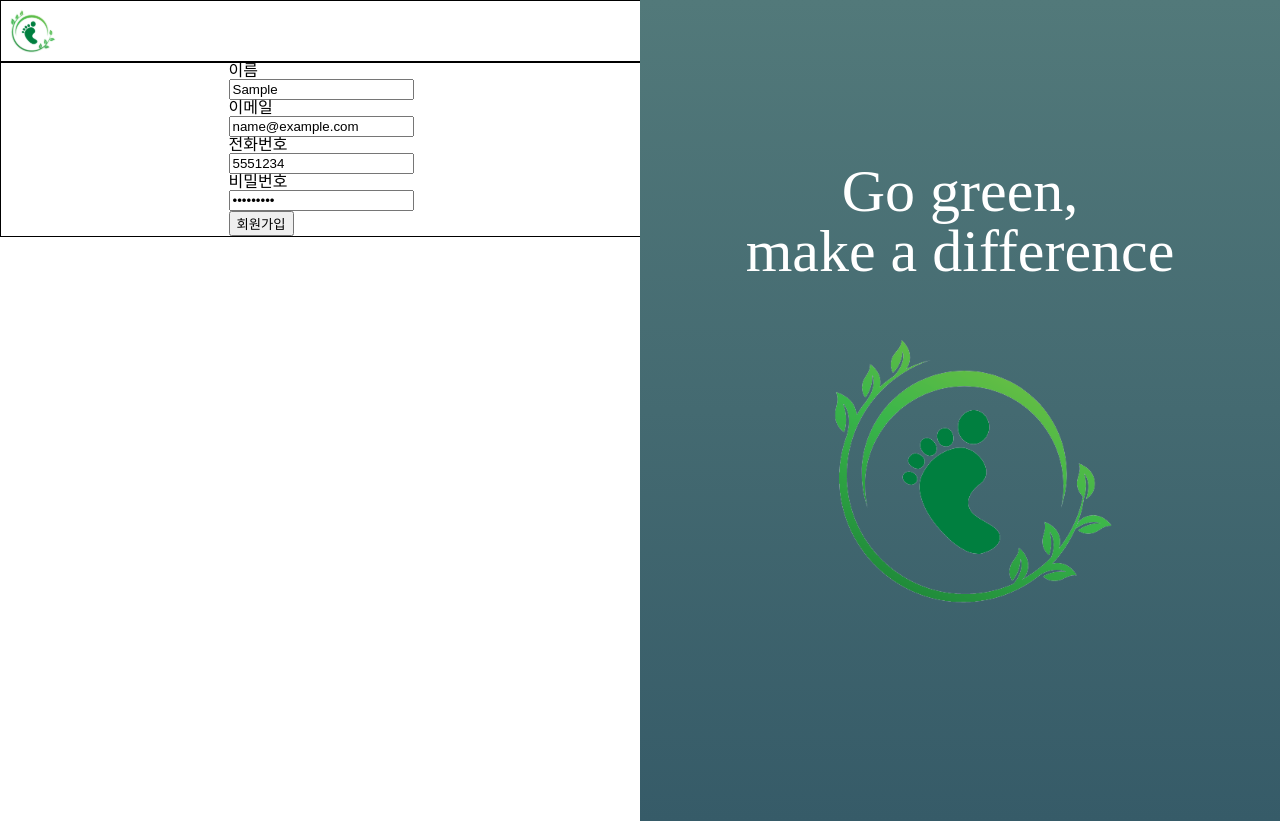
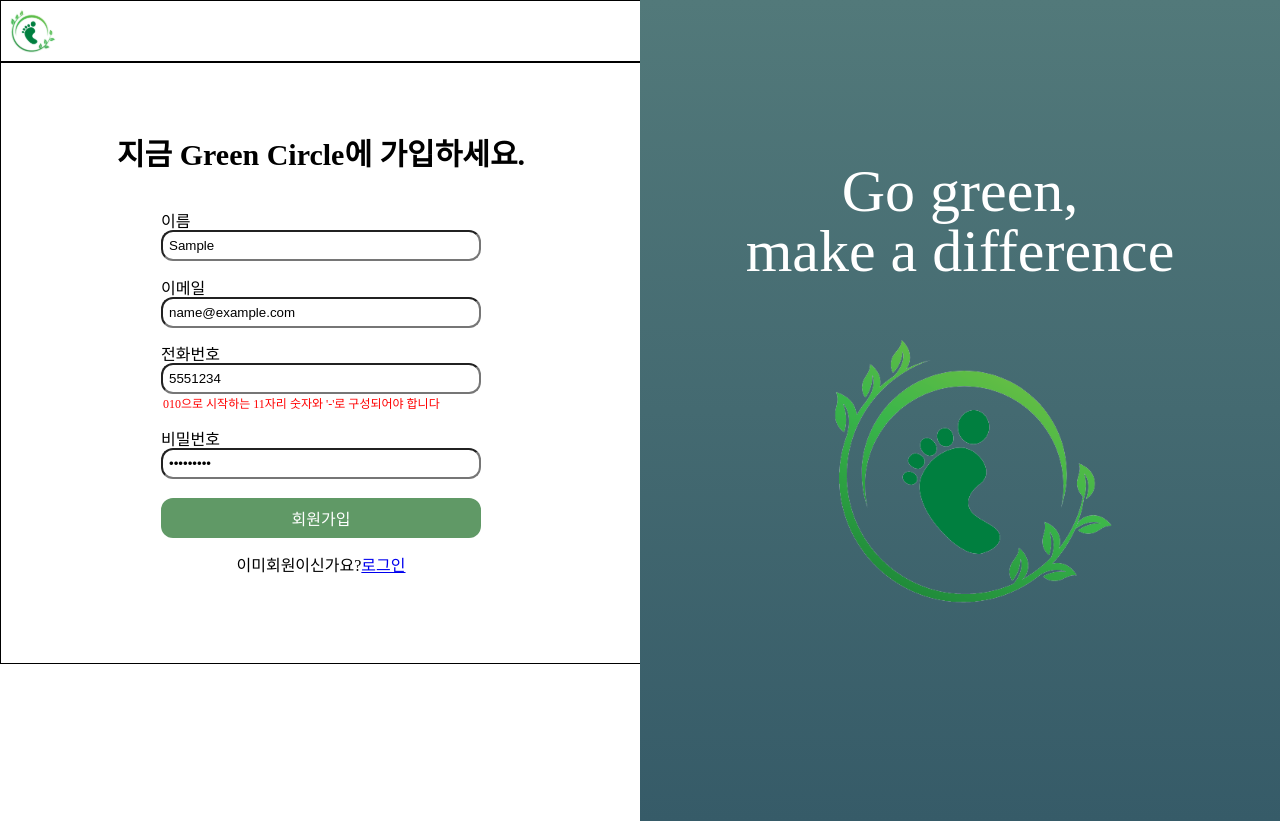
Before and after one commit to sungstii/seb42_main_022, a React (Create React App) app in the folder client/: page /signup in a window 1280 px wide. Both pictures are taken after typing "Sample", "name@example.com", "5551234", "Sample123" into the empty fields and a click on the button "회원가입". Built offline with nearby package versions, Linux system fonts and the light colour scheme.

Commit message:
feat: 유효성검사 추가

```diff
--- a/client/src/App.tsx
+++ b/client/src/App.tsx
@@ -11,6 +11,7 @@ import Ranking from "./pages/Ranking";
 import SignUp from "./pages/SignUp";
 import { Reset } from "styled-reset";
 import { RecoilRoot } from "recoil";
+import SignIn from "./pages/SignIn";
 
 function App() {
   return (
@@ -27,6 +28,7 @@ function App() {
             <Route path="/greencal" element={<GreenCal />} />
             <Route path="/ranking" element={<Ranking />} />
             <Route path="/signup" element={<SignUp />} />
+            <Route path="/signin" element={<SignIn />} />
           </Routes>
         </RecoilRoot>
       </header>
--- a/client/src/pages/SignUp.tsx
+++ b/client/src/pages/SignUp.tsx
@@ -1,7 +1,7 @@
 import React from "react";
 import styled from "styled-components";
 import { ReactComponent as LogoImg } from "../icon/main_logo.svg";
-import { Formik } from "formik";
+import { ErrorMessage, Formik } from "formik";
 import axios from "axios";
 import { useNavigate } from "react-router-dom";
 import { object, string, number, date, InferType } from "yup";
@@ -35,27 +35,51 @@ const LogoContainer = styled.div`
 `;
 const FormContainer = styled.div`
   width: 100%;
+  height: 600px;
   display: flex;
   flex-direction: column;
   justify-content: center;
   align-items: center;
   border: 1px solid black;
 `;
+const RadiusInput = styled.input`
+  border-radius: 12px;
+  padding: 6px;
+`;
+const ErrorMsg = styled.div`
+  color: red;
+  font-size: 12px;
+  padding: 2px;
+  margin-top: 2px;
+`;
+const SignUpBtn = styled.button`
+  color: white;
+  font-size: 16px;
+  background: #609966;
+  border-radius: 12px;
+  padding: 8px;
+  border: none;
+`;
 
 interface FormModel {
+  // 이름은 공백이 아니여야 합니다.
   name: string;
-  // 이름은 공백이 아니여야 합니다
   email: string;
-  // 형식 제한 없음
+  /**
+   * 휴대폰 번호는 010으로 시작하는 11자리 숫자와 '-'로 구성되어야 합니다.
+   */
   phone: string;
-  // 휴대폰 번호는 010으로 시작하는 11자리 숫자와 '-'로 구성되어야 합니다
+  /**
+   * 영문자와 숫자, !@#$%^&*()_+-=만 사용 가능합니다.
+   */
   password: string;
-  // 패스워드를 입력해 주세요(최소 8자 최대 12자)
 }
 
 const signUpSchema = object({
   name: string().required("이름을 입력해주세요"),
-  email: string().email().required("이메일을 입력해주세요"),
+  email: string()
+    .email("이메일 주소를 다시 확인해주세요.")
+    .required("이메일을 입력해주세요"),
   phone: string()
     .test(
       "phone",
@@ -79,6 +103,15 @@ const SignUp = () => {
           <LogoImg width="60px" height="60px" />
         </LogoContainer>
         <FormContainer>
+          <h1
+            style={{
+              fontSize: "30px",
+              fontWeight: "700",
+              marginBottom: "32px",
+            }}
+          >
+            지금 Green Circle에 가입하세요.
+          </h1>
           <Formik<FormModel>
             initialValues={{
               name: "",
@@ -93,56 +126,97 @@ const SignUp = () => {
                 .post("http://3.39.150.26:8080/members", values)
                 .then((res) => {
                   alert("회원가입이 완료되었습니다.");
-                  navigate("../");
+                  navigate("../signin");
                 })
                 .catch((e) => {
                   console.log("회원가입 실패", e.response);
                 });
             }}
           >
-            {({ handleSubmit, values, handleChange }) => (
-              <form onSubmit={handleSubmit}>
+            {({ handleSubmit, values, handleChange, errors, touched }) => (
+              <form
+                style={{
+                  width: "50%",
+                  height: "60%",
+                  display: "flex",
+                  flexDirection: "column",
+                  justifyContent: "space-between",
+                  padding: "12px",
+                }}
+                onSubmit={handleSubmit}
+              >
                 <div style={{ display: "flex", flexDirection: "column" }}>
                   <label htmlFor="name">이름</label>
-                  <input
+                  <RadiusInput
                     type="text"
                     id="name"
                     placeholder="이름을 입력해주세요."
                     value={values.name}
                     onChange={handleChange}
                   />
+                  {touched.name && errors.name ? (
+                    <ErrorMsg
+                      style={{ color: "red", fontSize: "12px", padding: "2px" }}
+                    >
+                      {errors.name}
+                    </ErrorMsg>
+                  ) : null}
                 </div>
                 <div style={{ display: "flex", flexDirection: "column" }}>
                   <label htmlFor="email">이메일</label>
-                  <input
+                  <RadiusInput
                     type="email"
                     id="email"
                     placeholder="이메일을 입력해주세요."
                     value={values.email}
                     onChange={handleChange}
                   />
+                  {touched.email && errors.email ? (
+                    <ErrorMsg
+                      style={{ color: "red", fontSize: "12px", padding: "2px" }}
+                    >
+                      {errors.email}
+                    </ErrorMsg>
+                  ) : null}
                 </div>
                 <div style={{ display: "flex", flexDirection: "column" }}>
                   <label htmlFor="phone">전화번호</label>
-                  <input
+                  <RadiusInput
                     type="tel"
                     id="phone"
                     placeholder="전화번호를 입력해주세요."
                     value={values.phone}
                     onChange={handleChange}
                   />
+                  {touched.phone && errors.phone ? (
+                    <ErrorMsg
+                      style={{ color: "red", fontSize: "12px", padding: "2px" }}
+                    >
+                      {errors.phone}
+                    </ErrorMsg>
+                  ) : null}
                 </div>
                 <div style={{ display: "flex", flexDirection: "column" }}>
                   <label htmlFor="password">비밀번호</label>
-                  <input
+                  <RadiusInput
                     type="password"
                     id="password"
                     placeholder="비밀번호를 입력해주세요."
                     value={values.password}
                     onChange={handleChange}
                   />
+                  {touched.password && errors.password ? (
+                    <ErrorMsg
+                      style={{ color: "red", fontSize: "12px", padding: "2px" }}
+                    >
+                      {errors.password}
+                    </ErrorMsg>
+                  ) : null}
                 </div>
-                <button type="submit">회원가입</button>
+                <SignUpBtn type="submit">회원가입</SignUpBtn>
+                <span style={{ textAlign: "center" }}>
+                  이미회원이신가요?<a href="../signin">로그인</a>
+                </span>
               </form>
             )}
           </Formik>
```
